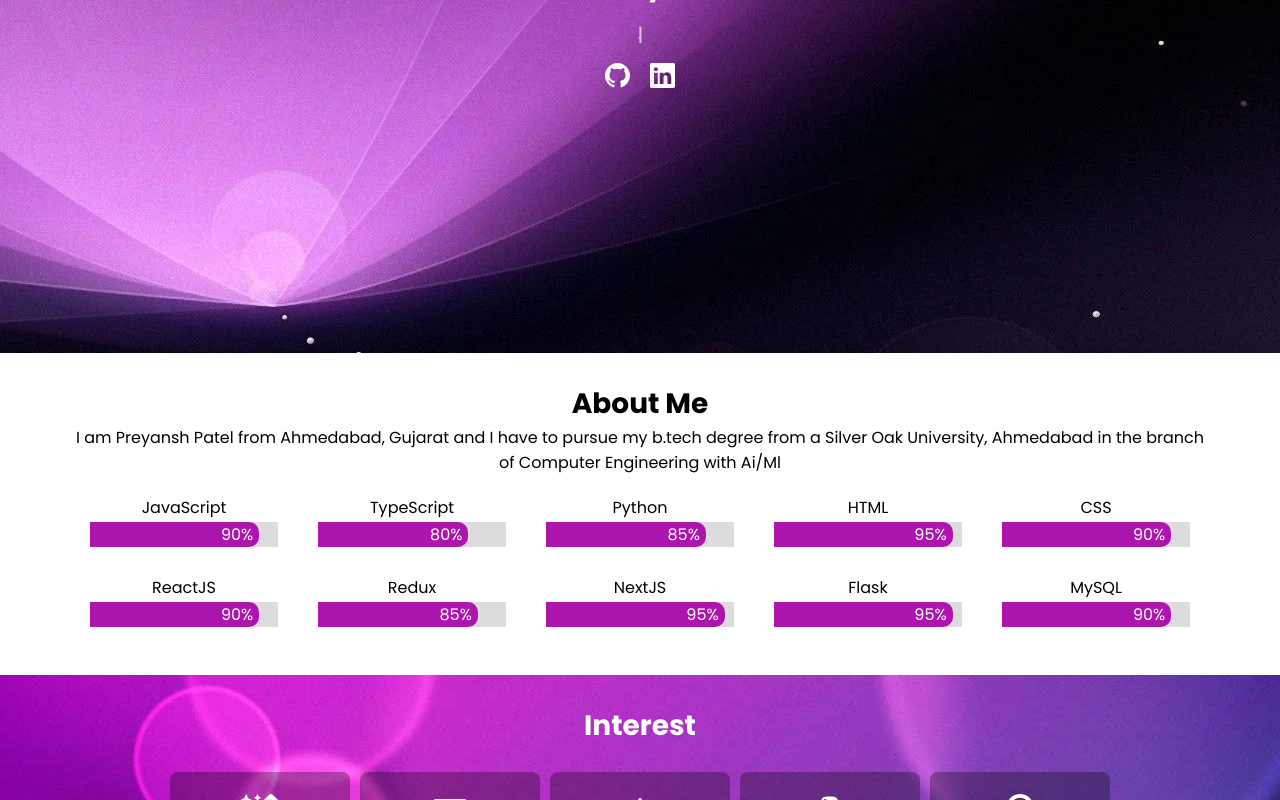
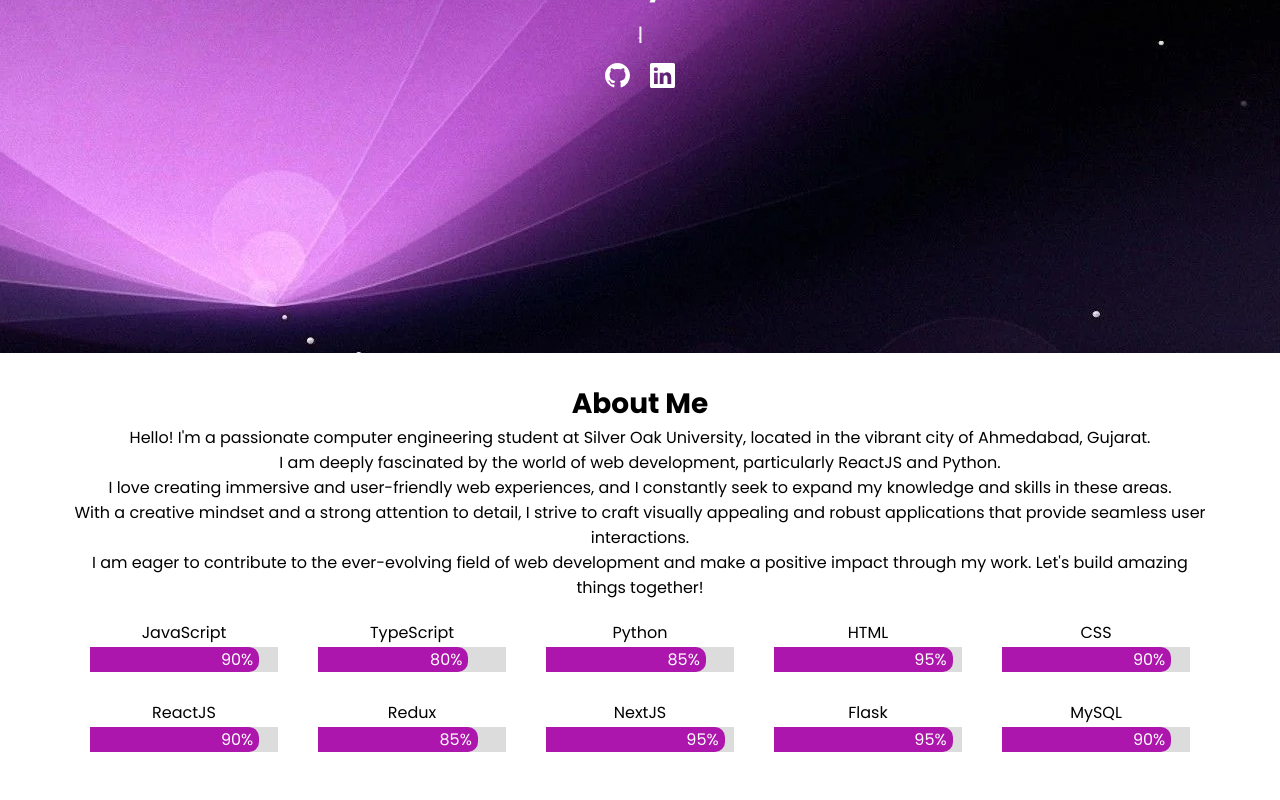
Before and after one commit to PatelPreyansh30/preyansh-website, a Next.js app: page / in a window 1280 px wide. Shown: the part 447-1247 px from the top of the page. Built offline with nearby package versions, Linux system fonts and the light colour scheme.

Commit message:
about me paragraph updated

```diff
--- a/components/AboutMe.tsx
+++ b/components/AboutMe.tsx
@@ -5,7 +5,11 @@ const AboutMe = () => {
   return (
     <div id="about" className="aboutme-main">
       <p className="h1-font">About Me</p>
-      <p>{`I am Preyansh Patel from Ahmedabad, Gujarat and I have to pursue my b.tech degree from a Silver Oak University, Ahmedabad in the branch of Computer Engineering with Ai/Ml`}</p>
+      <p>{`Hello! I'm a passionate computer engineering student at Silver Oak University, located in the vibrant city of Ahmedabad, Gujarat.`}</p>
+      <p>{`I am deeply fascinated by the world of web development, particularly ReactJS and Python.`}</p>
+      <p>{`I love creating immersive and user-friendly web experiences, and I constantly seek to expand my knowledge and skills in these areas.`}</p>
+      <p>{`With a creative mindset and a strong attention to detail, I strive to craft visually appealing and robust applications that provide seamless user interactions.`}</p>
+      <p>{`I am eager to contribute to the ever-evolving field of web development and make a positive impact through my work. Let's build amazing things together!`}</p>
       <div
         style={{
           marginTop: "10px",
```
